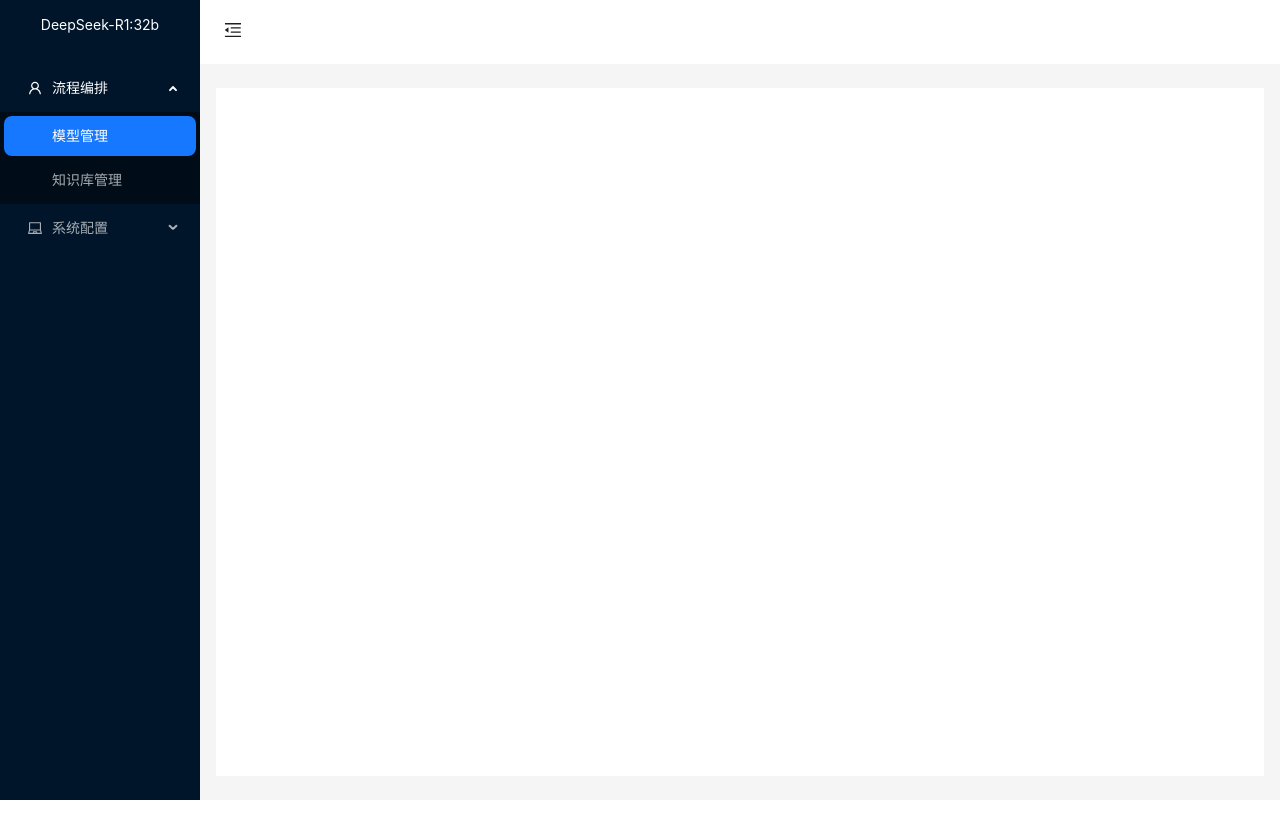
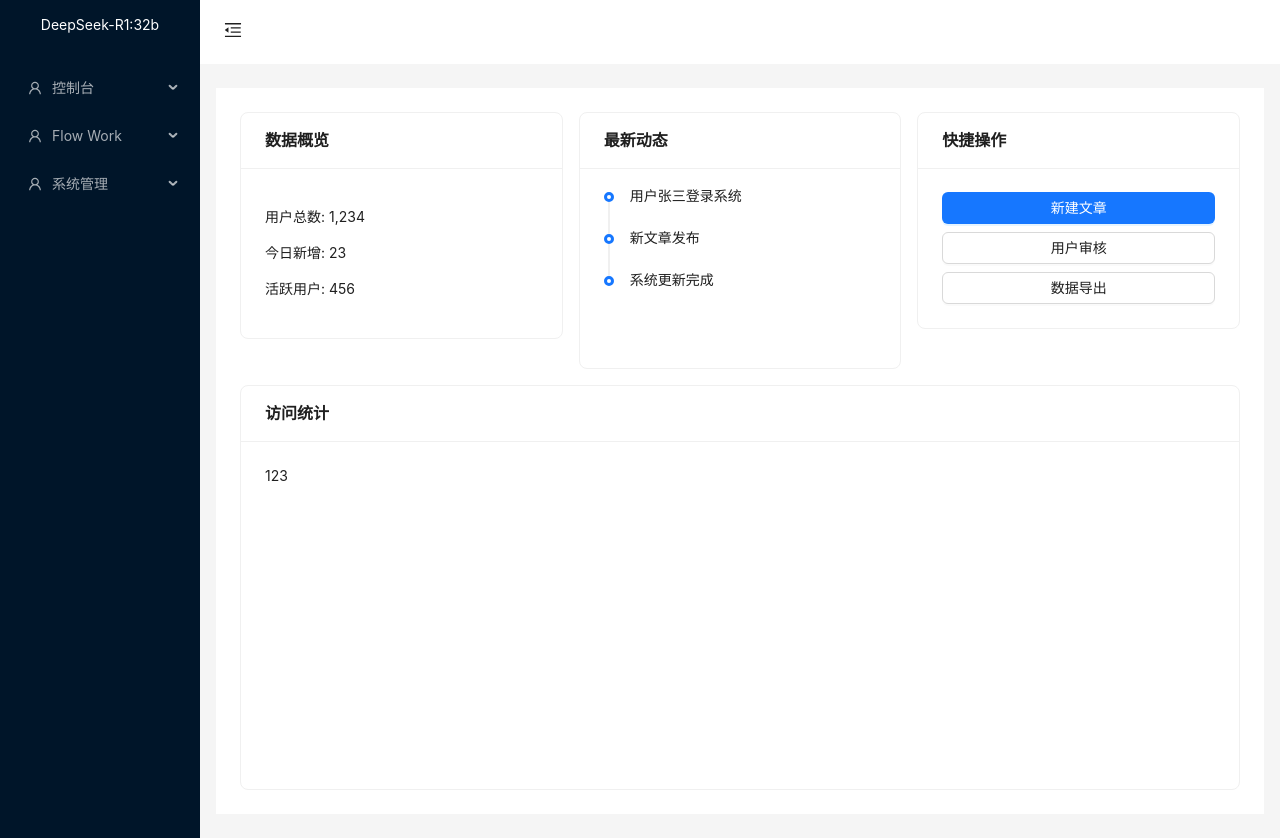
Before and after one commit to AngLi1997/agent-platform-vue, a Vue app: page /dashboard/welcome in a window 1280 px wide. Before the commit the page ends 800 px from the top, so only its background shows below. Built offline with nearby package versions, Linux system fonts and the light colour scheme.

Commit message:
添加router

```diff
--- a/src/App.vue
+++ b/src/App.vue
@@ -1,11 +1,13 @@
 <script setup>
-import { ref } from 'vue';
+import {ref} from 'vue';
 import {
   UserOutlined,
   LaptopOutlined,
   MenuUnfoldOutlined,
   MenuFoldOutlined
 } from '@ant-design/icons-vue';
+import LaDynamicMenu from "@/components/LaDynamicMenu.vue";
+import menuData from "@/menuData.js";
 
 // 响应式状态
 const selectedKeys = ref(['1'])
@@ -24,7 +26,7 @@ const logoSimpleText = "D"
         :trigger="null"
     >
       <div class="logo">
-        {{collapsed ? logoSimpleText : logoFullText}}
+        {{ collapsed ? logoSimpleText : logoFullText }}
       </div>
       <a-menu
           v-model:openKeys="openKeys"
@@ -32,26 +34,7 @@ const logoSimpleText = "D"
           theme="dark"
           mode="inline"
       >
-        <a-sub-menu key="sub1">
-          <template #title>
-            <span>
-              <user-outlined/>
-              <span>流程编排</span>
-            </span>
-          </template>
-          <a-menu-item key="1">模型管理</a-menu-item>
-          <a-menu-item key="2">知识库管理</a-menu-item>
-        </a-sub-menu>
-        <a-sub-menu key="sub2">
-          <template #title>
-            <span>
-              <laptop-outlined/>
-              <span>系统配置</span>
-            </span>
-          </template>
-          <a-menu-item key="3">用户列表</a-menu-item>
-          <a-menu-item key="4">权限设置</a-menu-item>
-        </a-sub-menu>
+        <la-dynamic-menu :children="menuData"/>
       </a-menu>
     </a-layout-sider>
 
@@ -73,39 +56,7 @@ const logoSimpleText = "D"
 
       <!-- 内容区域 -->
       <a-layout-content style="margin: 24px 16px; padding: 24px; background: #fff">
-        <!--        <a-row :gutter="[16, 16]">-->
-        <!--          <a-col :span="8">-->
-        <!--            <a-card title="数据概览" hoverable>-->
-        <!--              <p>用户总数: 1,234</p>-->
-        <!--              <p>今日新增: 23</p>-->
-        <!--              <p>活跃用户: 456</p>-->
-        <!--            </a-card>-->
-        <!--          </a-col>-->
-        <!--          <a-col :span="8">-->
-        <!--            <a-card title="最新动态" hoverable>-->
-        <!--              <a-timeline>-->
-        <!--                <a-timeline-item>用户张三登录系统</a-timeline-item>-->
-        <!--                <a-timeline-item>新文章发布</a-timeline-item>-->
-        <!--                <a-timeline-item>系统更新完成</a-timeline-item>-->
-        <!--              </a-timeline>-->
-        <!--            </a-card>-->
-        <!--          </a-col>-->
-        <!--          <a-col :span="8">-->
-        <!--            <a-card title="快捷操作" hoverable>-->
-        <!--              <a-button type="primary" block>新建文章</a-button>-->
-        <!--              <a-button block style="margin-top: 8px">用户审核</a-button>-->
-        <!--              <a-button block style="margin-top: 8px">数据导出</a-button>-->
-        <!--            </a-card>-->
-        <!--          </a-col>-->
-        <!--          <a-col :span="24">-->
-        <!--            <a-card title="访问统计" hoverable>-->
-        <!--              <div style="height: 300px">-->
-        <!--                &lt;!&ndash; 这里可以放置图表 &ndash;&gt;-->
-        <!--                123-->
-        <!--              </div>-->
-        <!--            </a-card>-->
-        <!--          </a-col>-->
-        <!--        </a-row>-->
+        <router-view />
       </a-layout-content>
     </a-layout>
   </a-layout>
--- /dev/null
+++ b/src/components/LaDynamicMenu.vue
@@ -0,0 +1,36 @@
+<script setup>
+import {ref} from "vue";
+import {UserOutlined} from "@ant-design/icons-vue";
+import {useRoute, useRouter} from "vue-router";
+
+defineProps({
+  children: Array
+})
+
+const router  = useRouter()
+
+</script>
+
+<template>
+  <template v-for="item in children">
+    <a-menu-item v-if="!item.children || item.children.length === 0" :key="item.key" @click="() => {
+      console.log(item.path)
+      router.push(item.path)
+    }">
+      {{ item.label }}
+    </a-menu-item>
+    <a-sub-menu v-else :key="item.label">
+      <template #title>
+        <span>
+          <user-outlined/>
+          <span>{{ item.label }}</span>
+        </span>
+      </template>
+      <la-dynamic-menu :children="item.children"/>
+    </a-sub-menu>
+  </template>
+</template>
+
+<style scoped>
+
+</style>
--- /dev/null
+++ b/src/menuData.js
@@ -0,0 +1,76 @@
+const menuData = [{
+    "key": "dashboard",
+    "label": "控制台",
+    "icon": "dashboard",
+    "path": "/dashboard",
+    "children": [
+        {
+            "key": "analysis",
+            "label": "欢迎",
+            "icon": "dashboard",
+            "path": "/dashboard/welcome",
+        }
+    ]
+},
+    {
+        "key": "flow",
+        "label": "Flow Work",
+        "icon": "flow",
+        "path": "/flow",
+        "children": [
+            {
+                "key": "llm",
+                "label": "模型管理",
+                "icon": "llm",
+                "path": "/flow/llm"
+            },
+            {
+                "key": "tools",
+                "label": "工具管理",
+                "icon": "tools",
+                "path": "/flow/tools"
+            },
+            {
+                "key": "agent",
+                "label": "Agent管理",
+                "icon": "agent",
+                "path": "/flow/agent"
+            },{
+                "key": "knowledge",
+                "label": "知识库管理",
+                "icon": "knowledge",
+                "path": "/flow/knowledge"
+            }
+        ]
+    }, {
+        "key": "system",
+        "label": "系统管理",
+        "icon": "setting",
+        "path": "/system",
+        "children": [
+            {
+                "key": "users",
+                "label": "用户管理",
+                "icon": "dashboard",
+                "path": "/system/users"
+            }, {
+                "key": "roles",
+                "label": "角色管理",
+                "icon": "dashboard",
+                "path": "/system/roles"
+            }, {
+                "key": "permission",
+                "label": "权限管理",
+                "icon": "dashboard",
+                "path": "/system/permission"
+            }, {
+                "key": "config",
+                "label": "系统配置",
+                "icon": "config",
+                "path": "/system/config"
+            }
+        ]
+    }
+]
+
+export default menuData
--- a/src/router/index.js
+++ b/src/router/index.js
@@ -1,20 +1,26 @@
 import { createRouter, createWebHistory } from 'vue-router'
 import DeploymentView from "@/views/DeploymentView.vue";
 import DeploymentListView from "@/views/DeploymentListView.vue";
+import WelcomeView from "@/views/WelcomeView.vue";
 
 const router = createRouter({
   history: createWebHistory(import.meta.env.BASE_URL),
   routes: [
     {
-      path: '/dep',
-      name: 'dep',
-      component: DeploymentView,
+      path: '/dashboard/welcome',
+      name: 'welcome',
+      component: WelcomeView,
     },
     {
       path: '/depList',
       name: 'depList',
       component: DeploymentListView
     },
+    {
+      path: '/dep',
+      name: 'dep',
+      component: DeploymentView,
+    },
   ],
 })
 
--- /dev/null
+++ b/src/views/WelcomeView.vue
@@ -0,0 +1,39 @@
+<script setup>
+
+</script>
+
+<template>
+  <a-row :gutter="[16, 16]">
+    <a-col :span="8">
+      <a-card title="数据概览" hoverable>
+        <p>用户总数: 1,234</p>
+        <p>今日新增: 23</p>
+        <p>活跃用户: 456</p>
+      </a-card>
+    </a-col>
+    <a-col :span="8">
+      <a-card title="最新动态" hoverable>
+        <a-timeline>
+          <a-timeline-item>用户张三登录系统</a-timeline-item>
+          <a-timeline-item>新文章发布</a-timeline-item>
+          <a-timeline-item>系统更新完成</a-timeline-item>
+        </a-timeline>
+      </a-card>
+    </a-col>
+    <a-col :span="8">
+      <a-card title="快捷操作" hoverable>
+        <a-button type="primary" block>新建文章</a-button>
+        <a-button block style="margin-top: 8px">用户审核</a-button>
+        <a-button block style="margin-top: 8px">数据导出</a-button>
+      </a-card>
+    </a-col>
+    <a-col :span="24">
+      <a-card title="访问统计" hoverable>
+        <div style="height: 300px">
+          <!-- 这里可以放置图表 -->
+          123
+        </div>
+      </a-card>
+    </a-col>
+  </a-row>
+</template>
```
Also changed, not shown: src/views/AboutView.vue (deleted, +0 -7 lines), src/views/HomeView.vue (deleted, +0 -7 lines).
